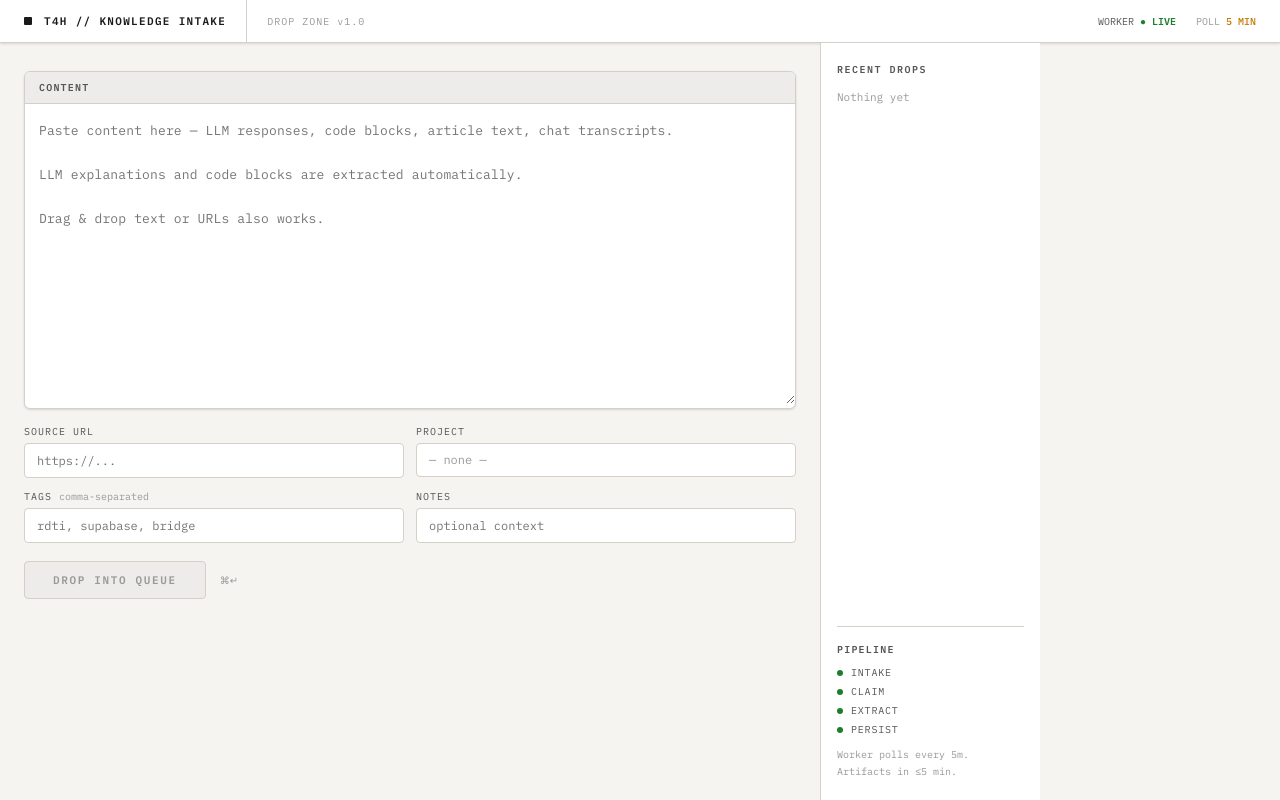
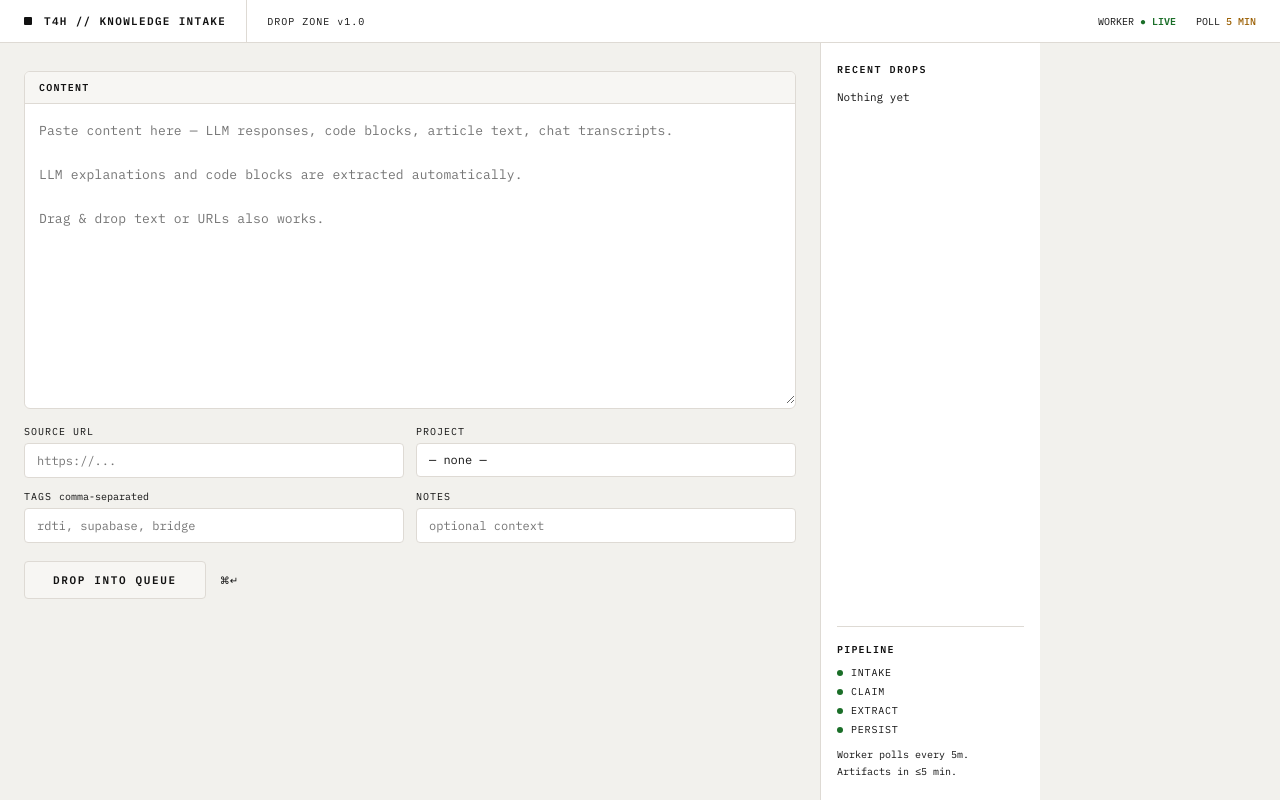
Before and after one commit to TML-4PM/knowledge-drop, a Next.js app: page / in a window 1280 px wide. Built offline with nearby package versions, Linux system fonts and the light colour scheme.

Commit message:
feat: refined light theme v1.1

```diff
--- a/src/app/globals.css
+++ b/src/app/globals.css
@@ -1,46 +1,43 @@
 *, *::before, *::after { box-sizing: border-box; margin: 0; padding: 0; }
 
 :root {
-  --bg:        #f5f4f0;
-  --surface:   #ffffff;
-  --surface2:  #eeecea;
-  --border:    #d4d0c8;
-  --border-hi: #b8b4aa;
-  --accent:    #1a1a1a;
-  --accent2:   #2c5f2e;
-  --amber:     #c47600;
-  --amber-bg:  #fff4e0;
-  --green:     #1e7e2e;
-  --green-bg:  #f0faf1;
-  --red:       #c0392b;
-  --red-bg:    #fdf2f1;
-  --muted:     #888;
-  --text:      #1a1a1a;
-  --text-dim:  #555;
-  --text-faint:#999;
-  --mono:      'IBM Plex Mono', monospace;
-  --sans:      'IBM Plex Sans', sans-serif;
-  --shadow:    0 1px 3px rgba(0,0,0,0.08), 0 1px 2px rgba(0,0,0,0.05);
-  --shadow-md: 0 4px 12px rgba(0,0,0,0.08), 0 2px 4px rgba(0,0,0,0.04);
+  --bg:         #f2f1ed;
+  --surface:    #ffffff;
+  --surface2:   #f7f6f3;
+  --surface3:   #eeecea;
+  --border:     #dedad4;
+  --border-hi:  #c8c4bc;
+  --accent:     #111111;
+  --green:      #1a6e28;
+  --green-bg:   #edf7ee;
+  --green-bd:   #b6debb;
+  --amber:      #9a5e00;
+  --amber-bg:   #fdf5e6;
+  --amber-bd:   #e8c97a;
+  --red:        #b83232;
+  --red-bg:     #fdf1f1;
+  --red-bd:     #f0b8b8;
+  --blue:       #1a4e8a;
+  --blue-bg:    #eef4fc;
+  --text:       #111111;
+  --text-2:     #444444;
+  --text-3:     #777777;
+  --text-4:     #aaaaaa;
+  --mono:       'IBM Plex Mono', monospace;
+  --sans:       'IBM Plex Sans', sans-serif;
+  --r:          5px;
+  --sh:         0 1px 3px rgba(0,0,0,0.06), 0 1px 2px rgba(0,0,0,0.04);
+  --sh-md:      0 4px 16px rgba(0,0,0,0.07), 0 1px 4px rgba(0,0,0,0.04);
 }
 
-html, body {
-  height: 100%;
-  background: var(--bg);
-  color: var(--text);
-  font-family: var(--sans);
-  -webkit-font-smoothing: antialiased;
-}
+html, body { height: 100%; background: var(--bg); color: var(--text); font-family: var(--sans); -webkit-font-smoothing: antialiased; }
 
-::selection { background: #c8e6c9; color: #1a1a1a; }
+::selection { background: #c5dfc7; }
 
-::-webkit-scrollbar { width: 6px; }
-::-webkit-scrollbar-track { background: var(--bg); }
-::-webkit-scrollbar-thumb { background: var(--border); border-radius: 3px; }
-::-webkit-scrollbar-thumb:hover { background: var(--border-hi); }
+::-webkit-scrollbar { width: 5px; }
+::-webkit-scrollbar-track { background: transparent; }
+::-webkit-scrollbar-thumb { background: var(--border-hi); border-radius: 3px; }
 
-@keyframes fadeUp {
-  from { opacity: 0; transform: translateY(6px); }
-  to   { opacity: 1; transform: translateY(0); }
-}
-@keyframes blink { 0%,100%{opacity:1} 50%{opacity:0} }
+@keyframes fadeUp { from{opacity:0;transform:translateY(5px)} to{opacity:1;transform:translateY(0)} }
+@keyframes pulse { 0%,100%{opacity:1} 50%{opacity:0.4} }
+@keyframes spin { to{transform:rotate(360deg)} }
```
